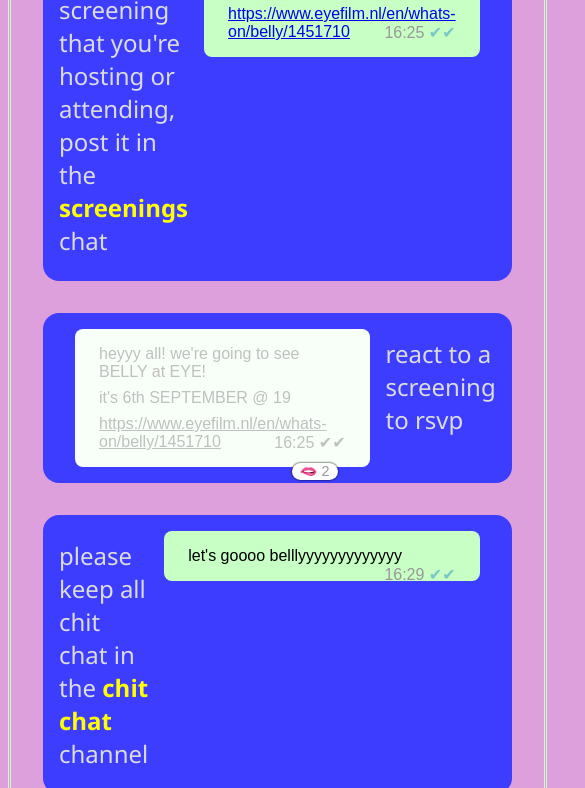
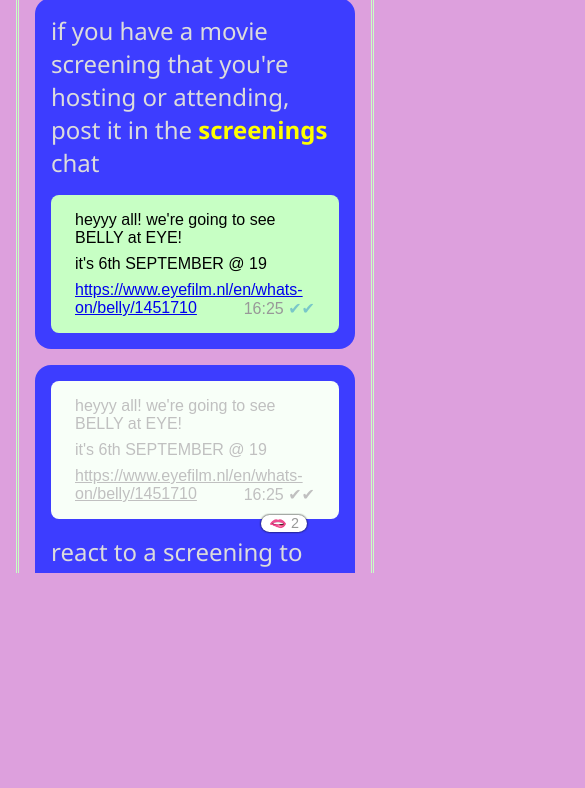
Before and after one commit to braxtonhall/bobs-club, a website: page static/join/index.html in a window 390 px wide. Shown: the part 271-1059 px from the top of the page, 585 px wide, since content can reach past the window. After the commit the page ends 844 px from the top, so only its background shows below. Drawn offline with Linux system fonts and the light colour scheme.

Commit message:
Fix mobile view for joining group

```diff
--- a/static/join/index.html
+++ b/static/join/index.html
@@ -4,7 +4,10 @@
 		<meta charset="UTF-8" />
 		<title>lekker filmtjes</title>
 		<meta name="description" content="a group chat" />
-		<meta name="viewport" content="width=device-width, initial-scale=1.0, interactive-widget=resizes-content" />
+		<meta
+			name="viewport"
+			content="width=device-width, initial-scale=1.0, maximum-scale=1.0,interactive-widget=resizes-content"
+		/>
 		<!-- Open Graph -->
 		<meta property="og:type" content="website" />
 		<meta property="og:url" content="https://bobs-club.net/join/index.html" />
@@ -31,9 +34,23 @@
 
 			html {
 				background-color: plum;
+			}
+
+			body,
+			html {
+				margin: 0;
+				padding: 0;
+				width: 100vw;
+				height: 100vh;
+			}
+
+			main {
+				overflow-x: hidden;
 				display: flex;
 				align-items: safe center;
 				justify-content: safe center;
+				width: 100vw;
+				height: 100vh;
 			}
 
 			.x {
@@ -72,7 +89,7 @@
 				color: yellow;
 			}
 
-			body {
+			.content {
 				font-family: "Segoe UI", Tahoma, Verdana, sans-serif;
 				color: #c7ffc4;
 				border-color: #c7ffc4;
@@ -80,6 +97,9 @@
 				padding: 1rem;
 				border-radius: 1rem;
 				position: relative;
+				max-width: calc(100% - 2rem);
+				box-sizing: border-box;
+				margin: 1rem 1rem 2rem;
 			}
 
 			h1 {
@@ -87,25 +107,39 @@
 				font-weight: lighter;
 				font-style: italic;
 				font-size: 4rem;
-				width: fit-content;
+				width: 100%;
 				transform: scale(2, 1) translate(25%, 0);
 			}
 
 			.description {
 				margin: 0;
-				padding-left: 1rem;
+				padding-left: 2rem;
 			}
 
 			.rule-container {
 				max-width: 40rem;
-				padding-left: 1rem;
-				padding-right: 1rem;
-				margin: 1rem 1rem 2rem;
+				padding: 1rem;
+				margin: 1rem 0;
 				color: gainsboro;
 				background-color: #3d3dff;
 				border-radius: 1rem;
 				display: flex;
+
+				@media (max-width: 520px) {
+					flex-direction: column;
+					> * + * {
+						padding-top: 1rem;
+					}
+				}
+
+				@media (min-width: 521px) {
+					> * + * {
+						padding-left: 1rem;
+					}
+				}
+
 				& > p {
+					margin: 0;
 					flex: 1;
 					font-size: 1.5rem;
 				}
@@ -131,9 +165,9 @@
 			.message {
 				color: black;
 				font-size: 1rem;
-				margin: 1rem;
 				font-family: sans-serif;
 				max-width: 20rem;
+				min-width: 15rem;
 				background-color: #c7ffc4;
 				width: fit-content;
 				position: relative;
@@ -183,12 +217,17 @@
 		</style>
 	</head>
 	<body>
+		<main>
+			<div class="content">
 				<h1>lekker filmtjes</h1>
 
 				<p class="description">a whatsapp group chat for watching movies together, like <i>dvd night</i></p>
 
 				<div class="rule-container">
-			<p>if you have a movie screening that you're hosting or attending, post it in the <b>screenings</b> chat</p>
+					<p>
+						if you have a movie screening that you're hosting or attending, post it in the
+						<b>screenings</b> chat
+					</p>
 
 					<div>
 						<div class="message">
@@ -259,5 +298,7 @@
 						<span class="dvd-overlay">📀</span>
 					</div>
 				</div>
+			</div>
+		</main>
 	</body>
 </html>
```
Lines whose indentation alone changed are shown as unchanged.
